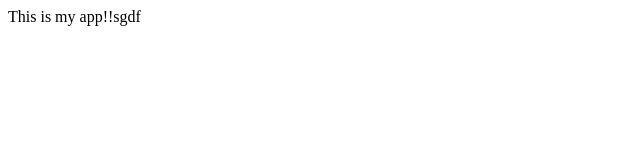
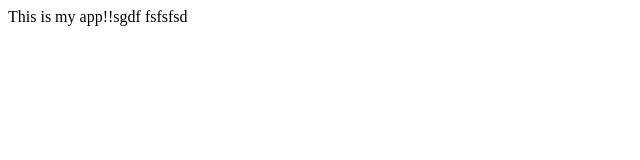
Before and after one commit to sathish-mk/FirstGitProject, a plain HTML site: page index.html in a window 1280 px wide. Shown: the full height of the page, 0-640 px from the left. Drawn offline with Linux system fonts and the light colour scheme.

Commit message:
second commit

```diff
--- a/index.html
+++ b/index.html
@@ -4,5 +4,6 @@
   </head>
   <body>
        This is my app!!sgdf
+        fsfsfsd
   </body>
 </html>
```
